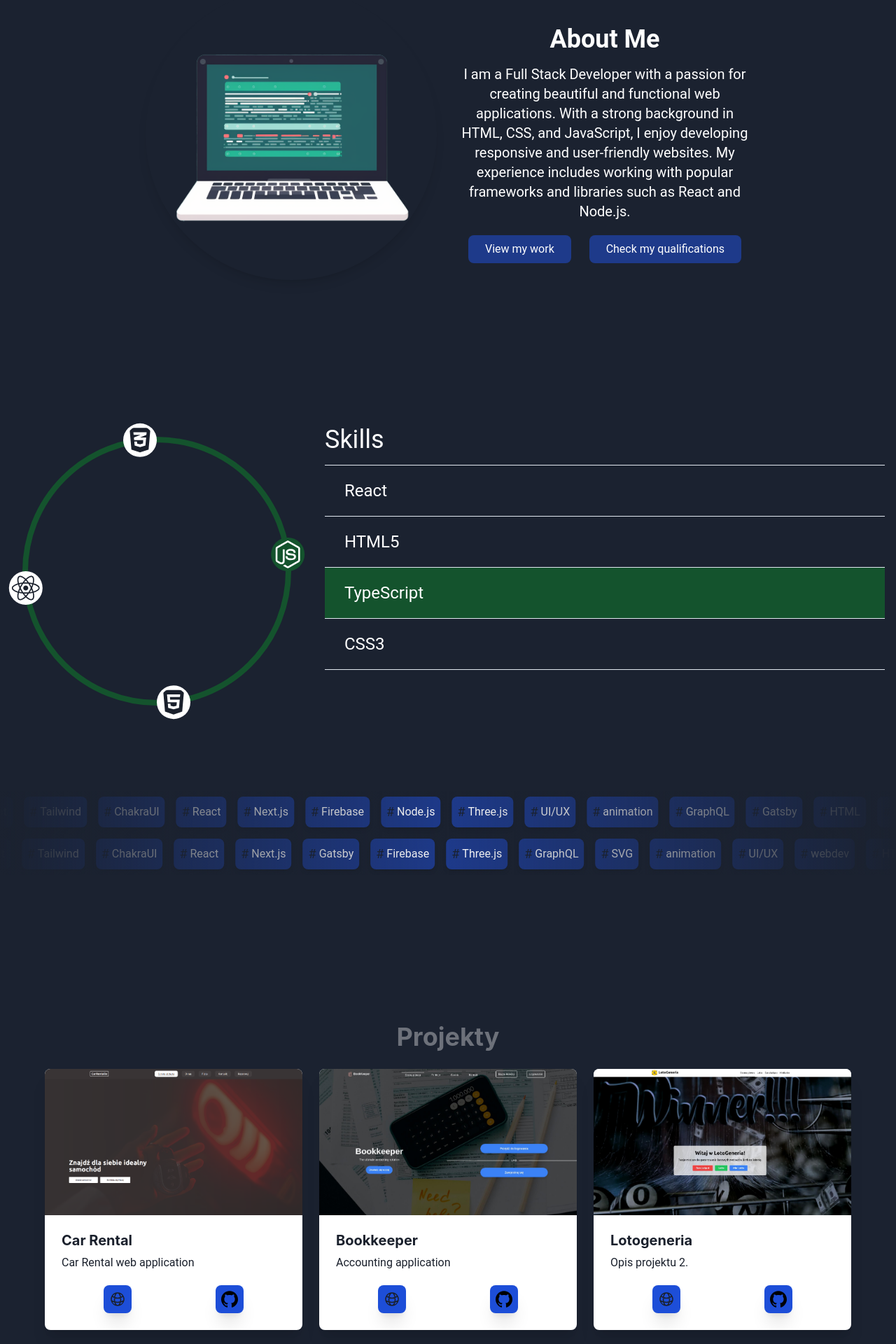
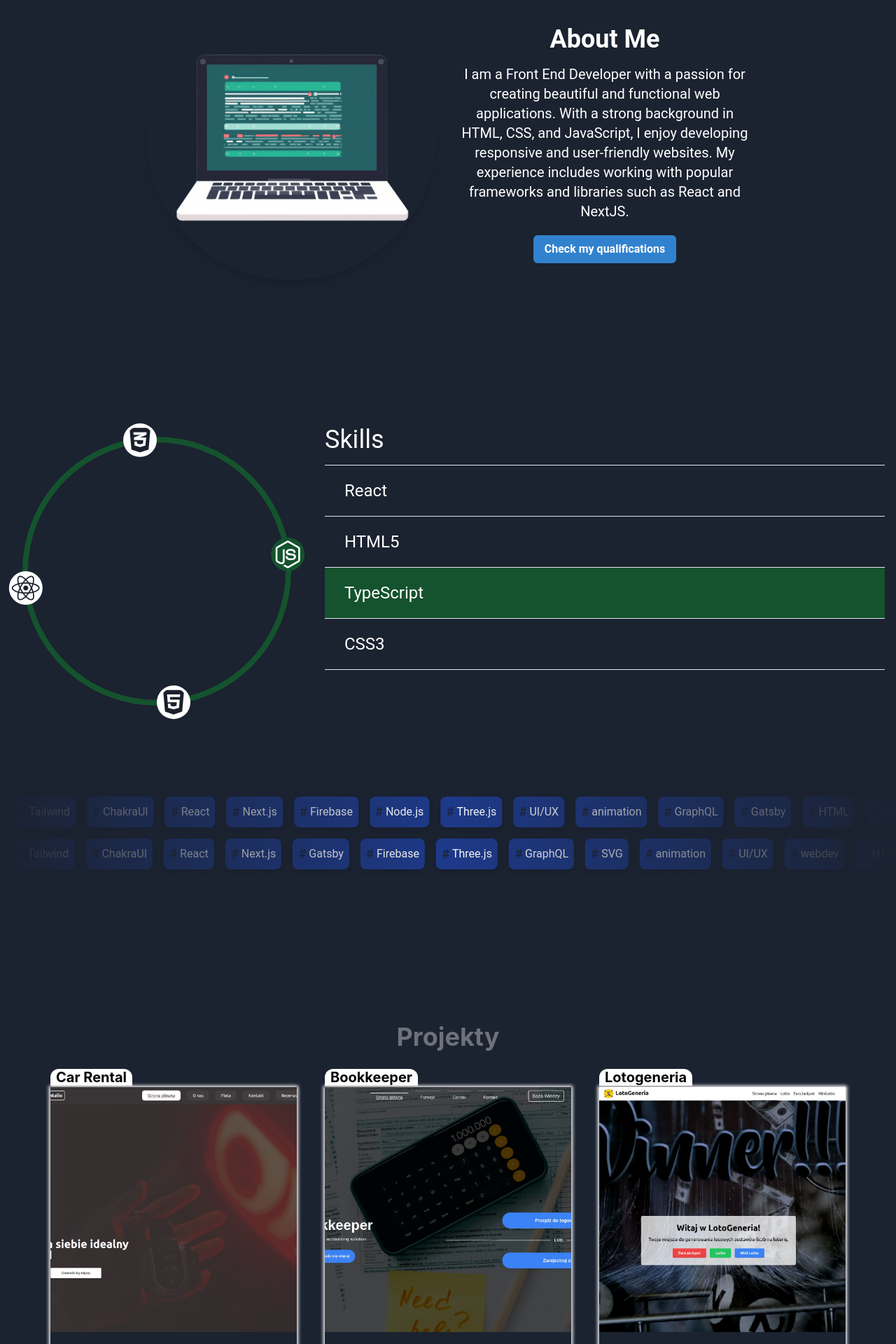
Before and after one commit to wp9975/my-portfolio, a Next.js app: page / in a window 1280 px wide. Shown: the part 880-2800 px from the top of the page at 70% size. Built offline with nearby package versions, Linux system fonts and the light colour scheme.

Commit message:
projects update

```diff
--- a/package.json
+++ b/package.json
@@ -27,7 +27,7 @@
     "react": "18.2.0",
     "react-circular-progressbar": "^2.1.0",
     "react-dom": "18.2.0",
-    "react-icons": "^4.8.0",
+    "react-icons": "^4.10.1",
     "react-intersection-observer": "^9.4.3",
     "react-scroll-parallax": "^3.4.2",
     "react-social-icons": "^5.15.0",
--- a/src/components/About.tsx
+++ b/src/components/About.tsx
@@ -2,6 +2,7 @@ import React, { useState } from "react";
 
 import { useInView } from "react-intersection-observer";
 import { motion } from "framer-motion";
+import QualificationsModal from "./subcomponents/QualificationsModal";
 
 type Props = {};
 
@@ -47,19 +48,14 @@ const About = (props: Props) => {
             About Me
           </h2>
           <p className="text-lg text-center md:text-xl">
-            I am a Full Stack Developer with a passion for creating beautiful
-            and functional web applications. With a strong background in HTML,
-            CSS, and JavaScript, I enjoy developing responsive and
-            user-friendly websites. My experience includes working with
-            popular frameworks and libraries such as React and Node.js.
+            I am a Front End Developer with a passion for creating beautiful and
+            functional web applications. With a strong background in HTML, CSS,
+            and JavaScript, I enjoy developing responsive and user-friendly
+            websites. My experience includes working with popular frameworks and
+            libraries such as React and NextJS.
           </p>
           <div className="flex items-center justify-center w-full py-5">
-            <button className="px-6 py-2 mx-auto text-white bg-blue-900 rounded-lg focus:outline-none focus:ring-4 hover:bg-blue-600 focus:ring-blue-300">
-              View my work
-            </button>
-            <button className="px-6 py-2 mx-auto text-white bg-blue-900 rounded-lg focus:outline-none focus:ring-4 hover:bg-blue-600 focus:ring-blue-300">
-              Check my qualifications
-            </button>
+            <QualificationsModal />
           </div>
         </motion.div>
       </div>
--- a/src/components/Hero.tsx
+++ b/src/components/Hero.tsx
@@ -40,7 +40,7 @@ const Hero = () => {
                   <Typewriter
                     options={{
                       strings: [
-                        "I'm a Full Stack Developer",
+                        "I'm a Front End Developer",
                         "I'm a Web Developer",
                         "I'm a Software Developer",
                         "I'm a Programmer",
--- /dev/null
+++ b/src/components/Projects/ProjectCard.tsx
@@ -0,0 +1,128 @@
+import React, { useState } from "react";
+import { Box, Heading, Text, Flex, Link, Center, VStack } from "@chakra-ui/react";
+import { motion } from "framer-motion";
+
+const MotionBox = motion(Box);
+
+type Props = {
+  project: any;
+};
+
+const ProjectCard = (props: Props) => {
+  const tileVariants = {
+    hidden: { opacity: 0, scale: 0.9 },
+    visible: { opacity: 1, scale: 1 },
+  };
+
+  const [isHovered, setIsHovered] = useState(false);
+
+  return (
+    <MotionBox
+      key={props.project.id}
+      initial="hidden"
+      animate="visible"
+      variants={tileVariants}
+      whileHover={{ scale: 1.05 }}
+      transition={{ duration: 0.5 }}
+      borderRadius="lg"
+      overflow="hidden"
+      onMouseEnter={() => setIsHovered(true)}
+      onMouseLeave={() => setIsHovered(false)}
+    >
+      <Box>
+        <Heading
+          bg={"white"}
+          display={"inline-block"}
+          paddingX={2}
+          roundedTop={"xl"}
+          color={"black"}
+          as="h3"
+          size="md"
+          marginX={2}
+        >
+          {props.project.title}
+        </Heading>
+      </Box>
+      <Box
+        marginBottom={2}
+        roundedBottom={"xl"}
+        marginX={2}
+        boxShadow="0px 0px 5px 2px #FFFFFF"
+      >
+        <Box
+          bgImage={`url(${props.project.imageUrl})`}
+          bgSize="cover"
+          bgPosition="center"
+          position="relative"
+          minHeight={{ base: "200px", md: "250px", lg: "300px", xl: "350px" }}
+        >
+          {isHovered && (
+            <Center
+              position="absolute"
+              top="0"
+              bottom="0"
+              left="0"
+              right="0"
+              bgColor="rgba(0,0,0,0.7)"
+            >
+              <VStack spacing={4}>
+                <Text color={"whiteAlpha.900"}>
+                  {props.project.description}
+                </Text>
+                <Text color={"whiteAlpha.900"}>{props.project.stack}</Text>
+              </VStack>
+            </Center>
+          )}
+        </Box>
+
+        <Box p={3}>
+          <Flex marginTop={2} justify={"space-around"}>
+            <Link
+              className="bg-blue-700 rounded-lg shadow-xl hover:bg-5 hover:scale-105"
+              href={props.project.siteUrl}
+              alignItems={"center"}
+              isExternal
+            >
+              <Flex alignItems={"center"}>
+                <svg
+                  className="w-10 h-10 p-2 "
+                  xmlns="http://www.w3.org/2000/svg"
+                  fill="none"
+                  viewBox="0 0 24 24"
+                  strokeWidth={1.5}
+                  stroke="currentColor"
+                >
+                  <path
+                    strokeLinecap="round"
+                    strokeLinejoin="round"
+                    d="M12 21a9.004 9.004 0 008.716-6.747M12 21a9.004 9.004 0 01-8.716-6.747M12 21c2.485 0 4.5-4.03 4.5-9S14.485 3 12 3m0 18c-2.485 0-4.5-4.03-4.5-9S9.515 3 12 3m0 0a8.997 8.997 0 017.843 4.582M12 3a8.997 8.997 0 00-7.843 4.582m15.686 0A11.953 11.953 0 0112 10.5c-2.998 0-5.74-1.1-7.843-2.918m15.686 0A8.959 8.959 0 0121 12c0 .778-.099 1.533-.284 2.253m0 0A17.919 17.919 0 0112 16.5c-3.162 0-6.133-.815-8.716-2.247m0 0A9.015 9.015 0 013 12c0-1.605.42-3.113 1.157-4.418"
+                  />
+                </svg>
+                <Text padding={2}>Live</Text>
+              </Flex>
+            </Link>
+            <Link
+              className="bg-blue-700 rounded-lg shadow-xl hover:bg-5 hover:scale-105"
+              href={props.project.githubUrl}
+              alignItems={"center"}
+              isExternal
+            >
+              <Flex alignItems={"center"}>
+                <svg
+                  className="w-10 h-10 p-2 "
+                  xmlns="http://www.w3.org/2000/svg"
+                  viewBox="0 0 24 24"
+                >
+                  <path d="M12 .297c-6.63 0-12 5.373-12 12 0 5.303 3.438 9.8 8.205 11.385.6.113.82-.258.82-.577 0-.285-.01-1.04-.015-2.04-3.338.724-4.042-1.61-4.042-1.61C4.422 18.07 3.633 17.7 3.633 17.7c-1.087-.744.084-.729.084-.729 1.205.084 1.838 1.236 1.838 1.236 1.07 1.835 2.809 1.305 3.495 1 .108-.776.417-1.305.76-1.605-2.665-.3-5.466-1.332-5.466-5.93 0-1.31.465-2.38 1.235-3.22-.135-.303-.54-1.523.105-3.176 0 0 1.005-.322 3.3 1.23.96-.267 1.98-.399 3-.405 1.02.006 2.04.138 3 .405 2.28-1.552 3.285-1.23 3.285-1.23.645 1.653.24 2.873.12 3.176.765.84 1.23 1.91 1.23 3.22 0 4.61-2.805 5.625-5.475 5.92.42.36.81 1.096.81 2.22 0 1.6-.015 2.885-.015 3.285 0 .315.21.69.825.57C20.565 22.092 24 17.592 24 12.297c0-6.627-5.373-12-12-12" />
+                </svg>
+                <Text padding={2}>Code</Text>
+              </Flex>
+            </Link>
+          </Flex>
+        </Box>
+      </Box>
+    </MotionBox>
+  );
+};
+
+export default ProjectCard;
--- a/src/components/Projects/Projects.tsx
+++ b/src/components/Projects/Projects.tsx
@@ -1,14 +1,15 @@
 import React from "react";
-import { Box, Image, Heading, Text, Grid, Flex, Link } from "@chakra-ui/react";
+import { Heading, Grid, Center } from "@chakra-ui/react";
 import { motion } from "framer-motion";
 import { useInView } from "react-intersection-observer";
-const MotionBox = motion(Box);
+import ProjectCard from "./ProjectCard";
 
 const projectData = [
   {
     id: 1,
     title: "Car Rental",
     description: "Car Rental web application",
+    stack:"#React #JavaScript  #Tailwind  #MaterialUI  #Vite ",
     imageUrl: "/images/1.png",
     siteUrl: "https://wp9975.github.io/car-rental-frontend/",
     githubUrl: "https://github.com/wp9975/car-rental-frontend",
@@ -17,6 +18,7 @@ const projectData = [
     id: 2,
     title: "Bookkeeper",
     description: "Accounting application",
+    stack:"#react  #JavaScript  #Firebase  #Tailwind  #MaterialUI  #Vite",
     imageUrl: "/images/3.jpg",
     siteUrl: "https://bookkeeper-c2dba.web.app",
     githubUrl: "https://wp9975.github.io/",
@@ -24,7 +26,8 @@ const projectData = [
   {
     id: 3,
     title: "Lotogeneria",
-    description: "Opis projektu 2.",
+    description: "Lottery numbers generator",
+    stack:"#React  #JavaScript  #Tailwind  #MaterialUI  #Vite",
     imageUrl: "/images/2.jpg",
     siteUrl: "https://lotogeneria.vercel.app",
     githubUrl: "https://github.com/wp9975/lotogeneria",
@@ -36,11 +39,6 @@ const Projects = () => {
     threshold: 0.5,
   });
 
-  const tileVariants = {
-    hidden: { opacity: 0, scale: 0.9 },
-    visible: { opacity: 1, scale: 1 },
-  };
-
   const showing = {
     hidden: { opacity: 0, scale: 0.6 },
     visible: { opacity: 1, scale: 1 },
@@ -48,64 +46,37 @@ const Projects = () => {
 
   return (
     <motion.div
-    ref={ref}
-    initial={ "hidden" }
-    animate={ inView ? "visible" : "hidden" }
-    variants={showing}
-    transition={{ duration: 1 }}
-    className="py-10 ">
-      <Heading as="h2" size="xl" color={"whiteAlpha.500"} textAlign="center" mb="6">
+      ref={ref}
+      id="projects"
+      initial={"hidden"}
+      animate={inView ? "visible" : "hidden"}
+      variants={showing}
+      transition={{ duration: 1 }}
+      className="w-full py-10 "
+    >
+
+      <Heading
+        as="h2"
+        size="xl"
+        color={"whiteAlpha.500"}
+        textAlign="center"
+        mb="6"
+      >
         Projekty
       </Heading>
+
       <Grid
-        templateColumns={{ base: "repeat(1, 1fr)", md: "repeat(3, 1fr)" }}
+        maxW={2040}
+        marginX={"auto"}
+        templateColumns={{ base: "repeat(1, 1fr)", md: "repeat(2, 1fr)", xl: "repeat(3, 1fr)" }}
         gap={6}
         px={{ base: "6", md: "16" }}
       >
         {projectData.map((project) => (
-          <MotionBox
-            key={project.id}
-            initial="hidden"
-            animate="visible"
-            variants={tileVariants}
-            whileHover={{ scale: 1.05 }}
-            transition={{ duration: 0.5 }}
-            borderRadius="lg"
-            overflow="hidden"
-            boxShadow="xl"
-            bg="white"
-          >
-            <Image src={project.imageUrl} alt={project.title} />
-            <Box p="6">
-
-                <Box>
-              <Heading as="h3" size="md" mb="2">
-                {project.title}
-              </Heading>
-              <Text>{project.description}</Text>
-              </Box>
-              <Box>
-              <Flex
-              marginTop={5}
-                justify={"space-around"}
-              >
-                <Link href={project.siteUrl} alignItems={"center"}   isExternal >
-              <svg className="w-10 h-10 p-2 bg-blue-700 shadow-xl rounded-lg  hover:bg-5 hover:scale-105" xmlns="http://www.w3.org/2000/svg" fill="none" viewBox="0 0 24 24" strokeWidth={1.5} stroke="currentColor" >
-  <path strokeLinecap="round" strokeLinejoin="round" d="M12 21a9.004 9.004 0 008.716-6.747M12 21a9.004 9.004 0 01-8.716-6.747M12 21c2.485 0 4.5-4.03 4.5-9S14.485 3 12 3m0 18c-2.485 0-4.5-4.03-4.5-9S9.515 3 12 3m0 0a8.997 8.997 0 017.843 4.582M12 3a8.997 8.997 0 00-7.843 4.582m15.686 0A11.953 11.953 0 0112 10.5c-2.998 0-5.74-1.1-7.843-2.918m15.686 0A8.959 8.959 0 0121 12c0 .778-.099 1.533-.284 2.253m0 0A17.919 17.919 0 0112 16.5c-3.162 0-6.133-.815-8.716-2.247m0 0A9.015 9.015 0 013 12c0-1.605.42-3.113 1.157-4.418" />
-</svg>
-</Link>
-<Link href={project.githubUrl} isExternal >
-<svg className="w-10 h-10 p-2 bg-blue-700 shadow-xl rounded-lg  hover:bg-5 hover:scale-105" xmlns="http://www.w3.org/2000/svg" viewBox="0 0 24 24">
-    <path d="M12 .297c-6.63 0-12 5.373-12 12 0 5.303 3.438 9.8 8.205 11.385.6.113.82-.258.82-.577 0-.285-.01-1.04-.015-2.04-3.338.724-4.042-1.61-4.042-1.61C4.422 18.07 3.633 17.7 3.633 17.7c-1.087-.744.084-.729.084-.729 1.205.084 1.838 1.236 1.838 1.236 1.07 1.835 2.809 1.305 3.495 1 .108-.776.417-1.305.76-1.605-2.665-.3-5.466-1.332-5.466-5.93 0-1.31.465-2.38 1.235-3.22-.135-.303-.54-1.523.105-3.176 0 0 1.005-.322 3.3 1.23.96-.267 1.98-.399 3-.405 1.02.006 2.04.138 3 .405 2.28-1.552 3.285-1.23 3.285-1.23.645 1.653.24 2.873.12 3.176.765.84 1.23 1.91 1.23 3.22 0 4.61-2.805 5.625-5.475 5.92.42.36.81 1.096.81 2.22 0 1.6-.015 2.885-.015 3.285 0 .315.21.69.825.57C20.565 22.092 24 17.592 24 12.297c0-6.627-5.373-12-12-12"/>
-</svg>
-</Link>
-</Flex>
-              </Box>
-
-            </Box>
-          </MotionBox>
+          <ProjectCard project={project} />
         ))}
       </Grid>
+
     </motion.div>
   );
 };
--- a/src/components/Skills.tsx
+++ b/src/components/Skills.tsx
@@ -60,7 +60,7 @@ const Section = () => {
         window.removeEventListener("scroll", handleScroll);
       };
     } else {
-      // Zatrzymaj animację rotacji obręczy z ikonami tutaj
+
     }
   }, [inView, rotation]);
 
--- /dev/null
+++ b/src/components/subcomponents/QualificationsModal.tsx
@@ -0,0 +1,38 @@
+import React from "react";
+import { Box, Button, useDisclosure, Modal, ModalOverlay, ModalContent, ModalHeader, ModalCloseButton, ModalBody, Text, Heading } from "@chakra-ui/react";
+import { FaWindowClose } from "react-icons/fa";
+
+const QualificationsModal = () => {
+  const { isOpen, onOpen, onClose } = useDisclosure();
+
+  return (
+    <Box>
+      <Button onClick={onOpen} colorScheme="blue">
+        Check my qualifications
+      </Button>
+
+      <Modal isOpen={isOpen} onClose={onClose}>
+        <ModalOverlay />
+        <ModalContent>
+          <ModalHeader>Profile</ModalHeader>
+          <ModalCloseButton />
+          <ModalBody>
+            <Heading size="md" mb="2">Experience:</Heading>
+            <Text mb="4">
+              I have 3 months of experience as a front-end developer, working
+              with HTML, CSS, and JavaScript to create responsive websites.
+            </Text>
+            <Heading size="md" mb="2">Studies:</Heading>
+            <Text>
+              I hold a Bachelor's Degree in Engineering, which has given me a
+              strong foundation in problem-solving, project management, and
+              technical skills.
+            </Text>
+          </ModalBody>
+        </ModalContent>
+      </Modal>
+    </Box>
+  );
+};
+
+export default QualificationsModal;
--- a/src/pages/index.tsx
+++ b/src/pages/index.tsx
@@ -11,15 +11,13 @@ import { ParallaxProvider } from "react-scroll-parallax";
 
 
 export default function Home() {
-
-
   return (
     <div className="min-w-full bg-background">
       <Head>
         <title>Portfolio</title>
       </Head>
 
-      <main className="w-full">
+      <main id="main" className="w-full">
         {/* Navigation */}
         <Navbar />
         <ParallaxProvider>
@@ -28,7 +26,6 @@ export default function Home() {
           {/* About */}
           <About />
           {/* Experience */}
-
           <Skills />
 
           {/* Projects */}
```
Also changed, not shown: 1 other file (tests, documents, lock files or other folders).
